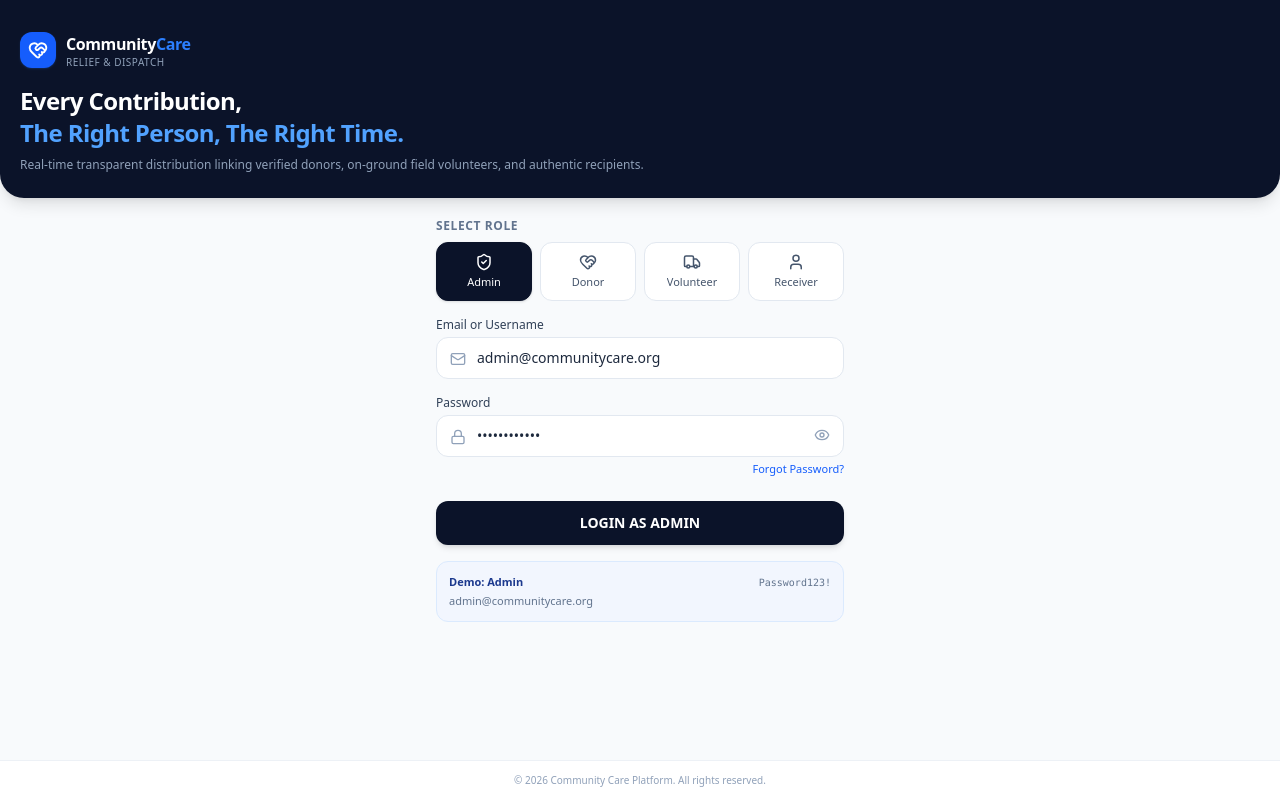
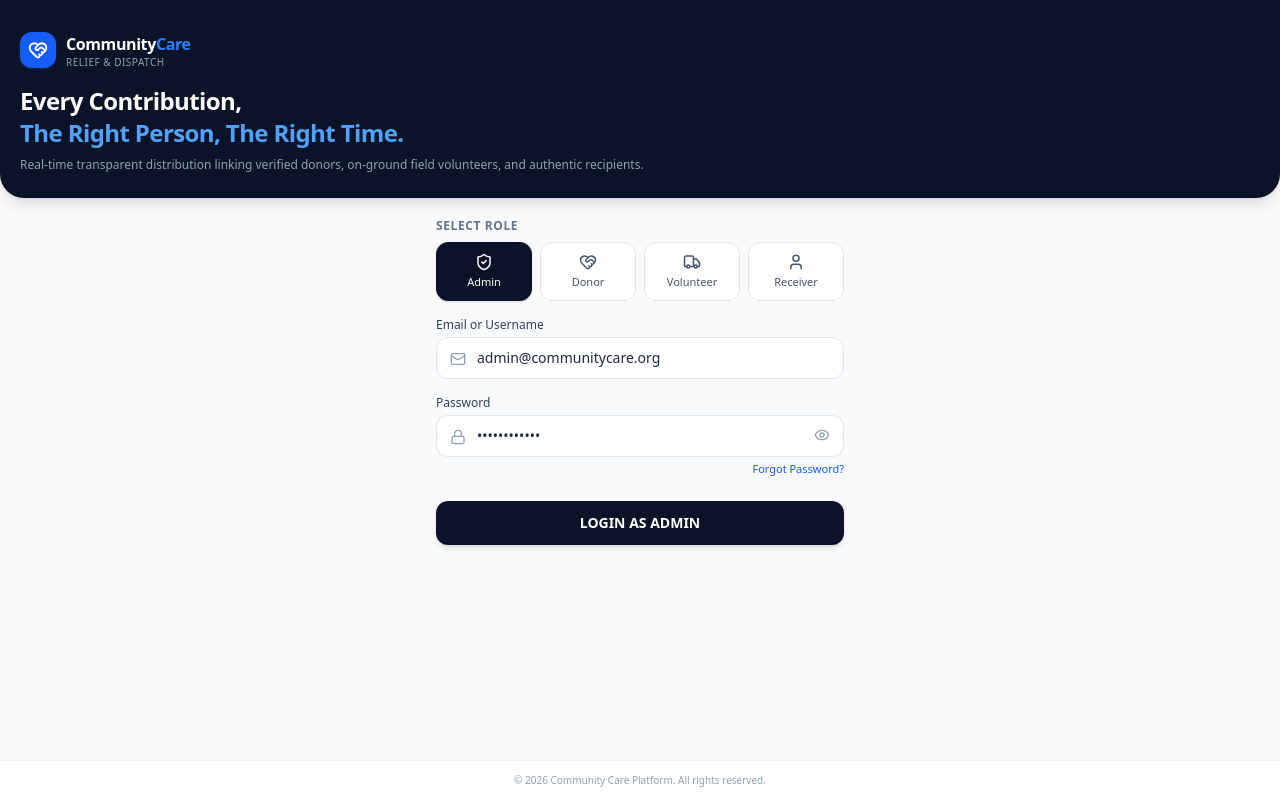
Before and after one commit to Victorywar/community-care, a React (Vite) app: page / in a window 1280 px wide. Built offline with nearby package versions, Linux system fonts and the light colour scheme.

Commit message:
Update Login.jsx

```diff
--- a/src/pages/Login.jsx
+++ b/src/pages/Login.jsx
@@ -35,7 +35,6 @@ export default function Login({ onLogin }) {
           <Logo size="md" inverted={true} />
         </div>
 
-        {/* Compact Hero on Mobile */}
         <div className="mt-2">
           <h1 className="text-xl sm:text-2xl font-bold tracking-tight text-white">
             Every Contribution, <br />
@@ -134,15 +133,6 @@ export default function Login({ onLogin }) {
             LOGIN AS {role.toUpperCase()}
           </button>
         </form>
-
-        {/* Demo Credentials Quick Switcher Banner */}
-        <div className="mt-4 p-3 bg-blue-50/70 border border-blue-100 rounded-xl text-[11px] text-slate-600">
-          <div className="flex justify-between items-center">
-            <span className="font-semibold text-blue-900 capitalize">Demo: {role}</span>
-            <span className="text-slate-500 font-mono text-[10px]">Password123!</span>
-          </div>
-          <span className="block text-slate-500 truncate mt-0.5">{email}</span>
-        </div>
       </div>
 
       {/* Footer */}
```
